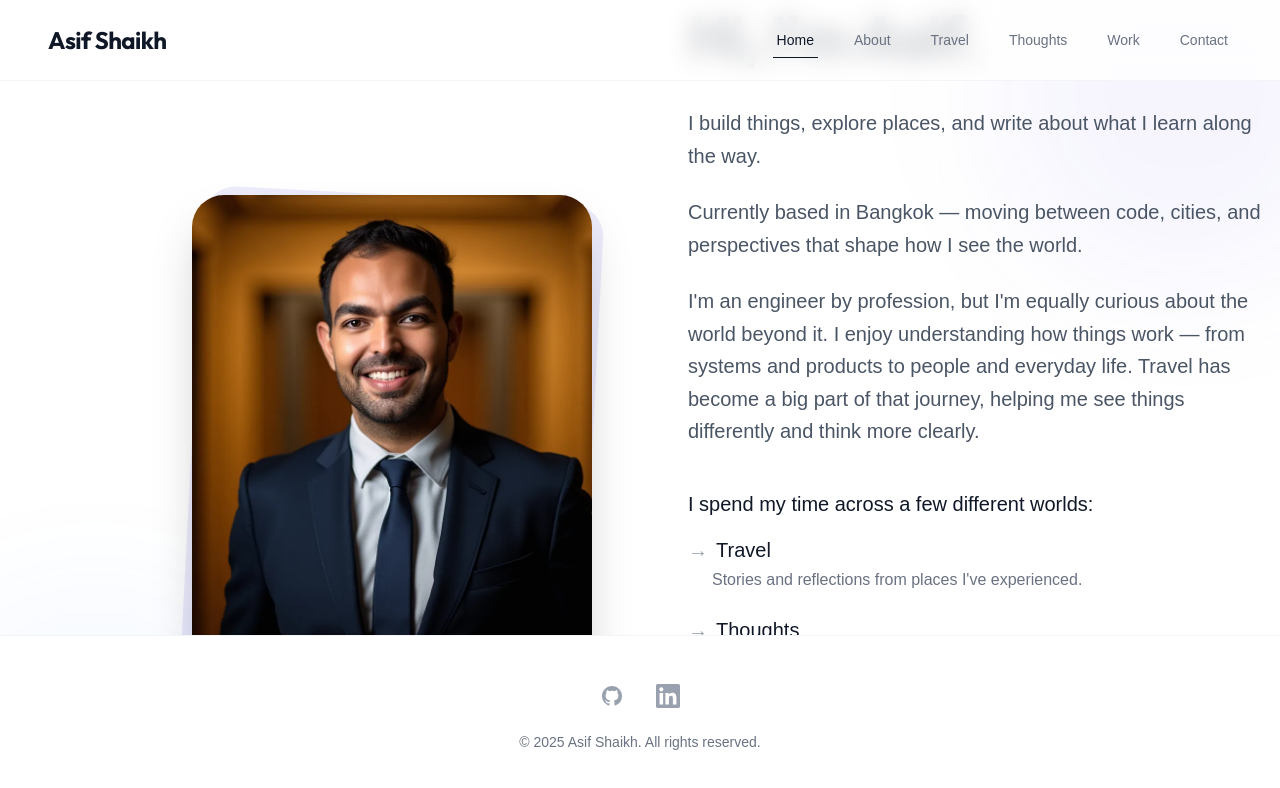
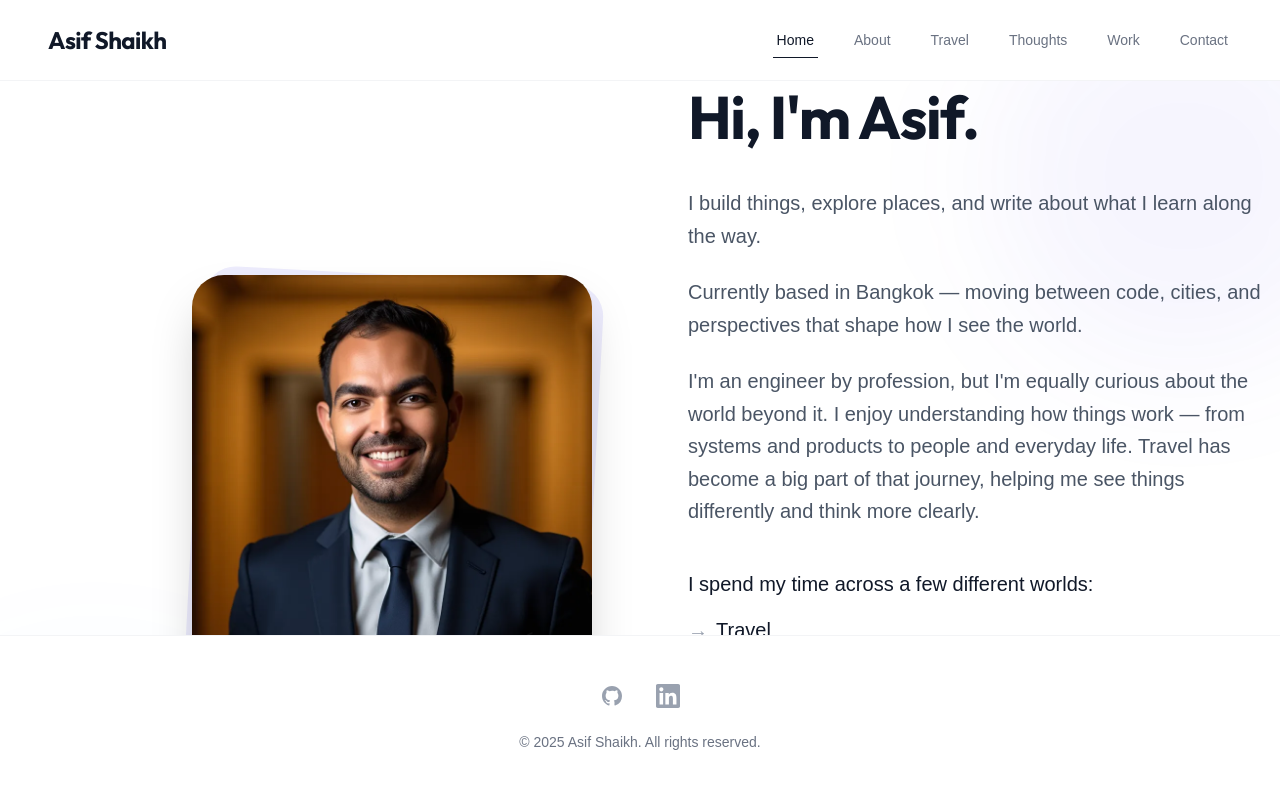
Before and after one commit to asifsheikh/site, a Next.js app: page / in a window 1280 px wide. Shown: the top 788 px of the page. Built offline with nearby package versions, Linux system fonts and the light colour scheme.

Commit message:
fix: add top padding to main content to prevent header clipping

```diff
--- a/src/app/layout.tsx
+++ b/src/app/layout.tsx
@@ -27,7 +27,7 @@ export default function RootLayout({
       <body className={`${inter.variable} ${outfit.variable} font-sans bg-background text-foreground antialiased`}>
         <div className="h-screen flex flex-col overflow-hidden bg-white">
           <Header />
-          <main className="flex-1 overflow-auto bg-white">
+          <main className="flex-1 overflow-auto bg-white pt-20">
             {children}
           </main>
           <Footer />
```
